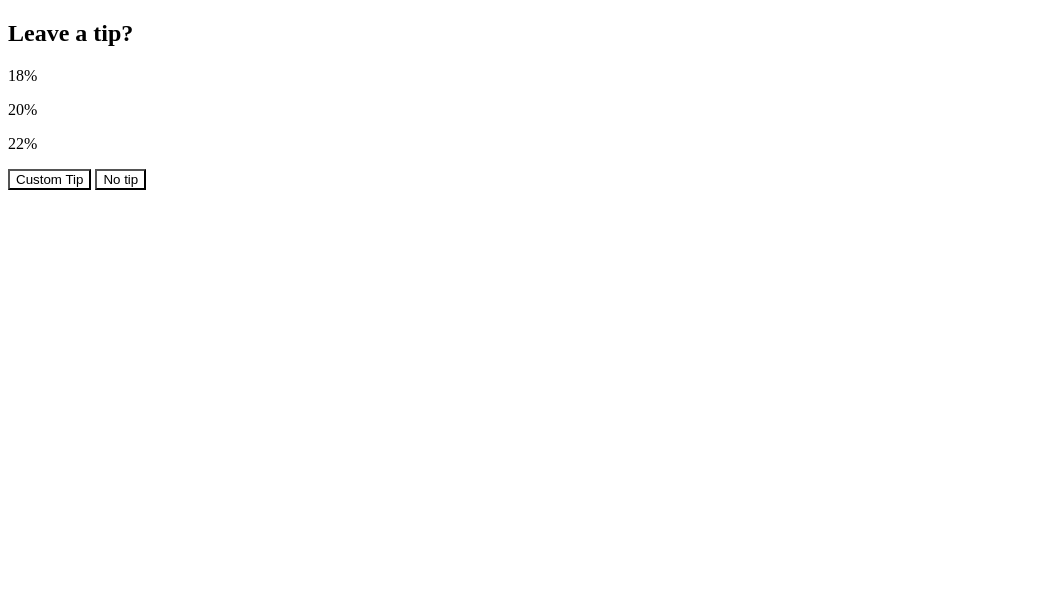
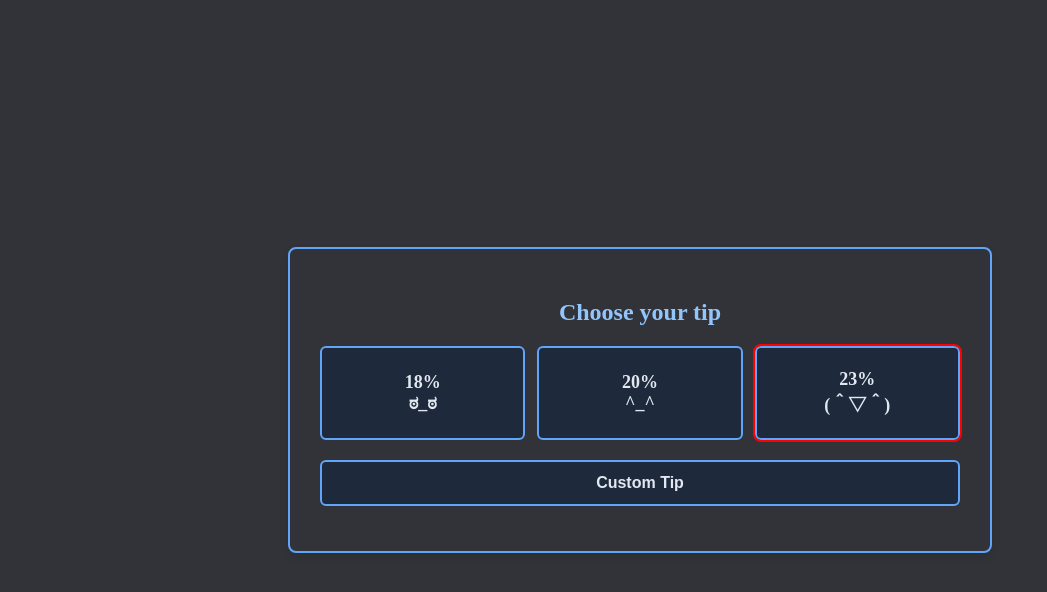
Before and after one commit to umich2021/leave_a_tip, a plain HTML site: page index.html in a window 1280 px wide. Shown: the whole page, without its empty margins (0-1047 px from the left). Drawn offline with Linux system fonts and the light colour scheme.

Commit message:
css dark mode added

```diff
--- a/index.html
+++ b/index.html
@@ -8,20 +8,20 @@
   </head>
   <body>
     <div class="broader_box">
-      <h2>Leave a tip?</h2>
+      <h2>Choose your tip</h2>
       <div class="tip_options">
         <div class="option" id="low_tip">
-          <p>18%</p>
+          <p>18% <br> ಠ_ಠ</p>
         </div>
         <div class="option" id="med_tip">
-          <p>20%</p>
+          <p>20% <br> ^_^</p>
         </div>
         <div class="option" id="high_tip">
-          <p>22%</p>
+          <p>23% <br> (＾▽＾)</p>
         </div>
       </div>
       <button id="custom">Custom Tip</button>
-      <button id="no_tip">No tip</button>
+      <!-- <button id="no_tip">No tip</button> -->
     </div>
   </body>
 </html>
--- a/style.css
+++ b/style.css
@@ -1,6 +1,130 @@
-* {
-    background-color: white;
+/* :root {
+  --tip-primary: #3b82f6;
+  --tip-primary-dark: #1e3a8a;
+  --tip-secondary: #eff6ff;
+  --tip-selected: #1d4ed8;
+  --tip-text: #1e3a8a;
+  --tip-text-light: white;
+  --tip-extra-bright: #ff040050;
+  --no-tip-big: #f8fafc;
+  --no-tip-border: #64748b;
+} */
+ :root {
+  --tip-primary: #60a5fa;        /* Lighter blue for dark backgrounds */
+  --tip-primary-dark: #93c5fd;   /* Even lighter for contrast */
+  --tip-secondary: #1e293b;      /* Dark gray instead of light blue */
+  --tip-selected: #3b82f6;       /* Brighter blue for selected state */
+  --tip-text: #e2e8f0;           /* Light gray text */
+  --tip-text-light: #f8fafc;     /* Very light text */
+  --tip-extra-bright: #ff0000; /* Slightly more opaque red */
+  --no-tip-big: #334155;         /* Dark gray background */
+  --no-tip-border: #94a3b8;      /* Lighter gray border */
+  --bg:#313338;
 }
+body {
+    display: flex;
+    flex-direction: column;
+    flex-wrap: wrap;
+    align-content: center;
+    justify-content: center;
+    height: 100vh;
+    margin: 0px;
+    background-color: var(--bg);
+}
+br {
+    height: 20px;
+}
+.broader_box {
+  background: var(--bg);
+  border: 2px solid var(--tip-primary);
+  border-radius: 8px;
+  padding: 30px;
+  max-width: 50vw;
+  width: 50vw;
+  text-align: center;
+  box-shadow: 0 4px 8px rgba(0, 0, 0, 0.1);
+  display: flex;
+  flex-direction: column;
+}
+
+.broader_box h2 {
+  color: var(--tip-primary-dark);
+  font-size: 24px;
+  margin-bottom: 20px;
+  font-weight: bold;
+}
+
+.tip_options {
+  display: grid;
+  grid-template-columns: repeat(3, 1fr);
+  gap: 12px;
+  margin-bottom: 20px;
+}
+#high_tip {
+    outline: 2px solid var(--tip-extra-bright);
+      border: 2px solid var(--tip-primary);
+
+}
+
 .option {
-    border
+  background: var(--tip-secondary);
+  border: 2px solid var(--tip-primary);
+  border-radius: 6px;
+  padding: 15px;
+  cursor: pointer;
+  min-height: 60px;
+  display: flex;
+  align-items: center;
+  justify-content: center;
 }
+
+.option.selected {
+  background: var(--tip-selected);
+  color: var(--tip-text-light);
+}
+
+.option p {
+  margin: 0;
+  font-size: 18px;
+  font-weight: bold;
+  color: var(--tip-text);
+}
+
+.option.selected p {
+  color: var(--tip-text-light);
+}
+
+#custom {
+  background: var(--tip-secondary);
+  border: 2px solid var(--tip-primary);
+  border-radius: 6px;
+  padding: 12px 24px;
+  font-size: 16px;
+  font-weight: bold;
+  color: var(--tip-text);
+  cursor: pointer;
+  margin: 0 10px 15px 0;
+  width: inherit;
+}
+
+#custom.selected {
+  background: var(--tip-selected);
+  color: var(--tip-text-light);
+}
+
+#no_tip {
+  background: var(--no-tip-bg);
+  border: 2px solid var(--no-tip-border);
+  border-radius: 6px;
+  padding: 12px 24px;
+  font-size: 16px;
+  font-weight: bold;
+  color: var(--no-tip-border);
+  cursor: pointer;
+  width: inherit;
+}
+
+#no_tip.selected {
+  background: var(--no-tip-border);
+  color: var(--tip-text-light);
+}
```
